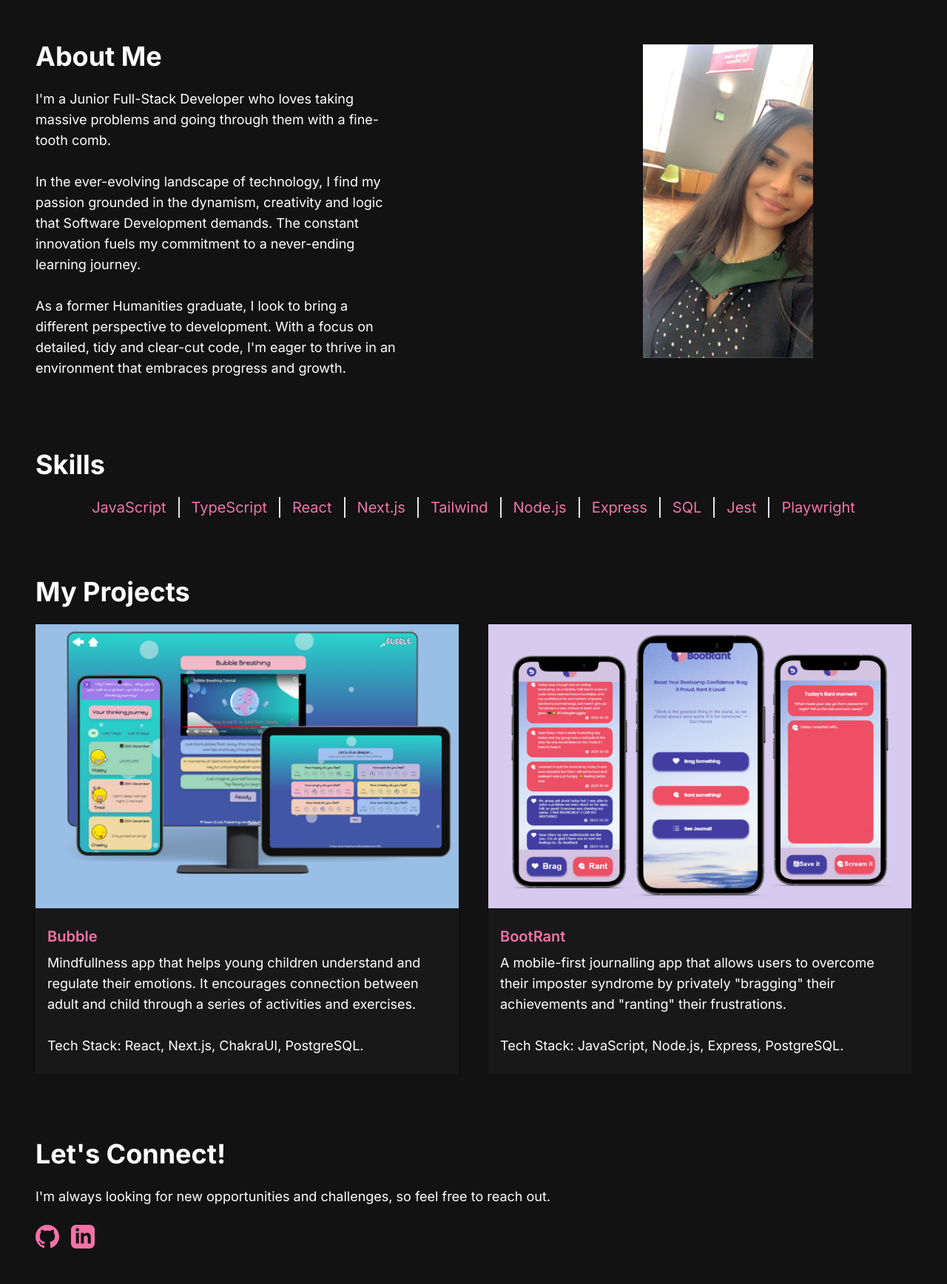
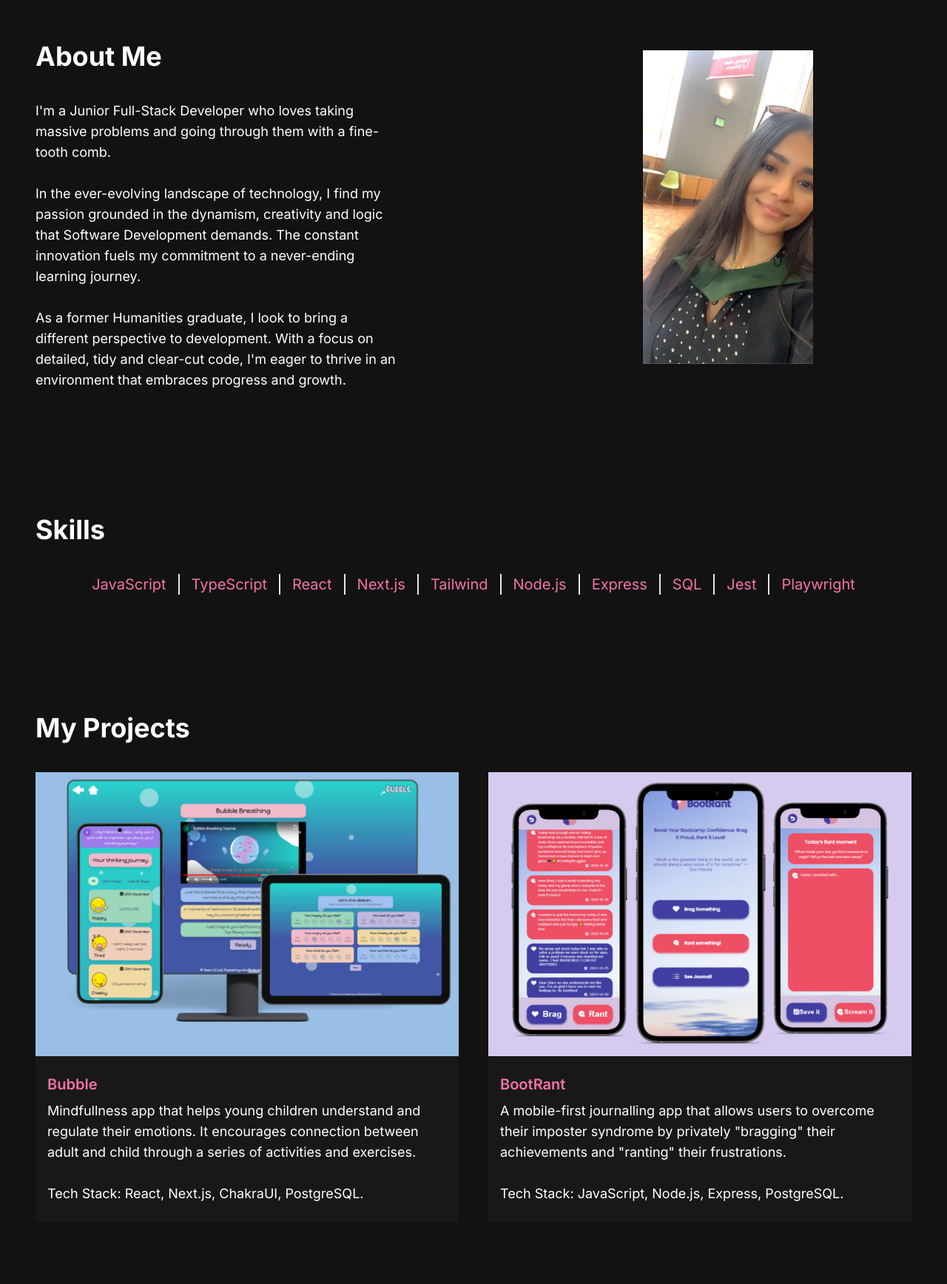
Before and after one commit to indiagrant/React-Portfolio-Site, a Next.js app: page / in a window 1280 px wide. Shown: the part 944-2680 px from the top of the page at 74% size. Built offline with nearby package versions, Linux system fonts and the light colour scheme.

Commit message:
responsive padding added

```diff
--- a/src/app/components/AboutSection.jsx
+++ b/src/app/components/AboutSection.jsx
@@ -43,9 +43,9 @@ const AboutSection = () => {
 
   return (
     <section className="text-white" id="about">
-      <div className="md:grid md:grid-cols-2 gap-8 items-center xl:gap-48 sm:py-16 lg:mt-20">
+      <div className="md:grid md:grid-cols-2 gap-8 items-center xl:gap-48 sm:py-16 lg:mt-20 lg:mb-20">
         <div className="lg:pt-12 md:mt-0 text-left flex flex-col h-full md:col-span-1">
-          <h2 className="text-4xl font-bold text-white mb-6">About Me</h2>
+          <h2 className="text-4xl font-bold text-white mb-10">About Me</h2>
           <p className="md:text-base lg:text-lg sm:text-sm mb-6">
             I&apos;m a Junior Full-Stack Developer who loves taking massive
             problems and going through them with a fine-tooth comb. <br></br>
--- a/src/app/components/ProjectSection.jsx
+++ b/src/app/components/ProjectSection.jsx
@@ -43,8 +43,8 @@ const projectsData = [
 const ProjectSection = () => {
   return (
     <div id="projects">
-      <h2 className="text-4xl font-bold text-white mt-4 mb-6">My Projects</h2>
-      <div className="grid md:grid-cols-2 gap-10 md:gap-10 pb-20">
+      <h2 className="text-4xl font-bold text-white mt-4 mb-10">My Projects</h2>
+      <div className="grid md:grid-cols-2 gap-10 md:gap-10 lg:pb-20 mb-20">
         {projectsData.map((project) => (
           <ProjectCard
             key={project.id}
--- a/src/app/components/SkillsSection.jsx
+++ b/src/app/components/SkillsSection.jsx
@@ -3,8 +3,8 @@ import React from "react";
 const SkillsSection = () => {
   return (
     <section id="skills">
-      <h1 className="text-4xl font-bold text-white my-2 mb-6">Skills</h1>
-      <ul className="flex flex-wrap gap-4 justify-center items-center text-[#f472a8] md:text-lg lg:text-xl sm:text-md mb-20">
+      <h1 className="text-4xl font-bold text-white my-2 mb-10">Skills</h1>
+      <ul className="flex flex-wrap gap-4 justify-center items-center text-[#f472a8] md:text-lg lg:text-xl sm:text-md mb-20 lg:pb-20">
         <li className="border-r-2 pr-4">JavaScript</li>
         <li className="border-r-2 pr-4">TypeScript</li>
         <li className="border-r-2 pr-4">React</li>
```
